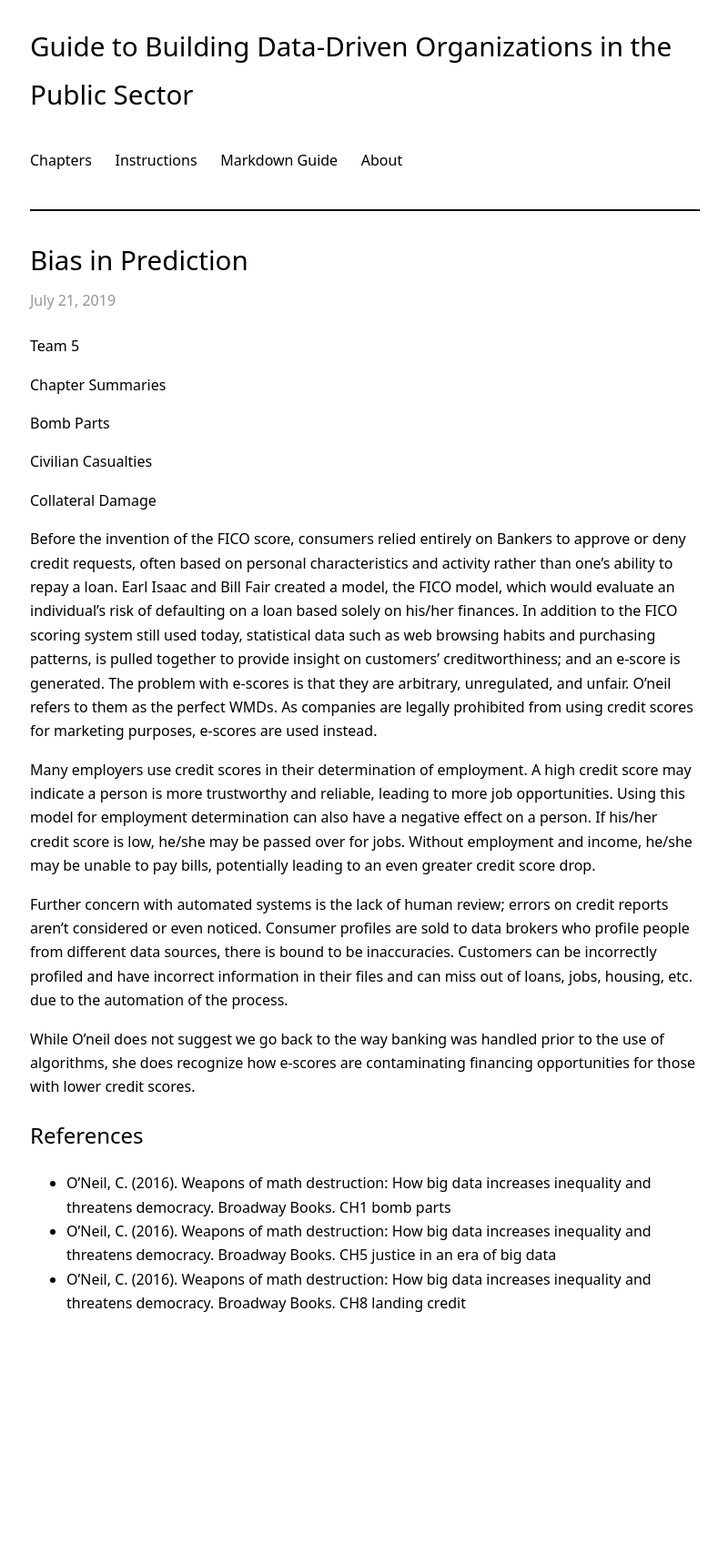
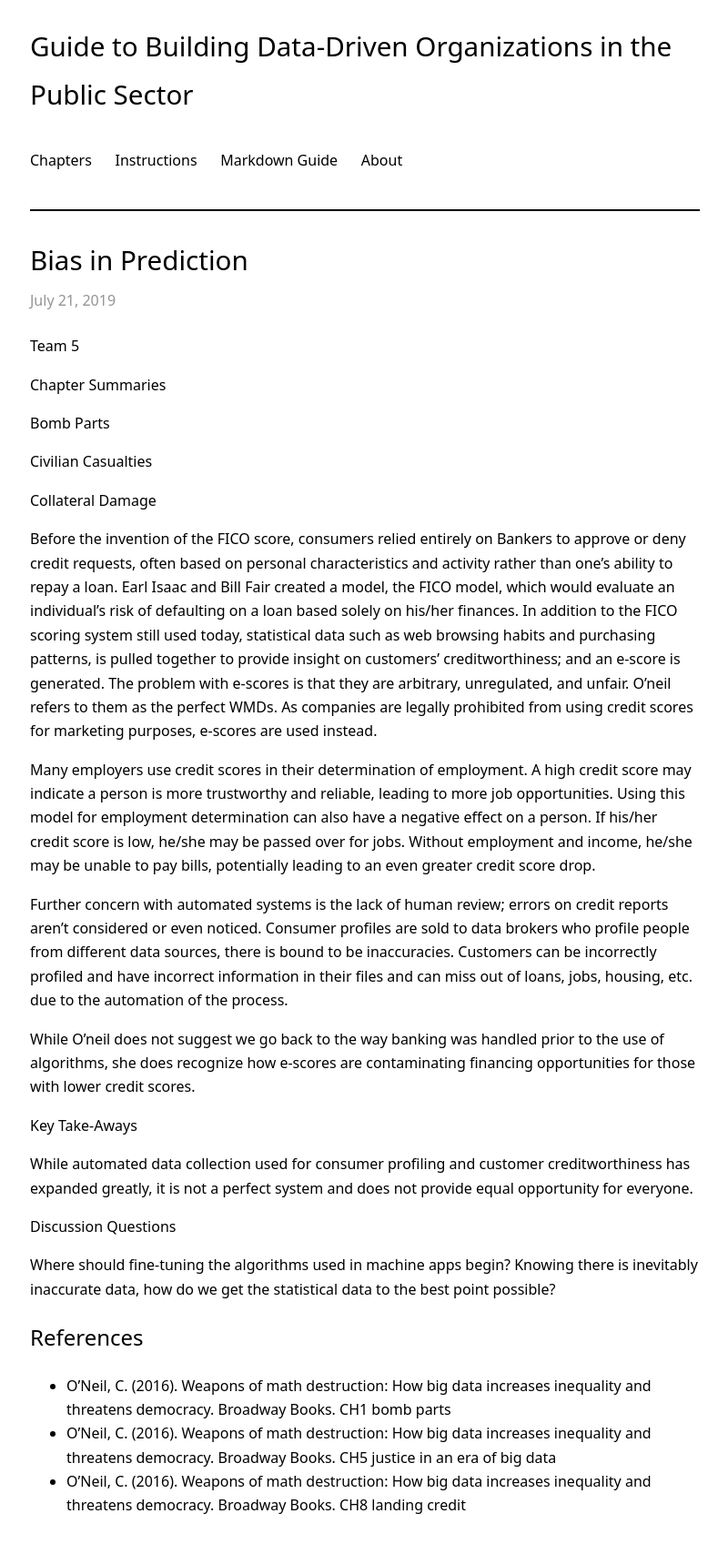
Before and after one commit to RandyWilkinsASU/ddm-textbook-summer-2019, a Jekyll site: the page built from _posts/2019-07-21-ch10-data-quality.md, in a window 1280 px wide. Shown: the whole page at 91% size, without its empty margins (239-1039 px from the left). Built offline with Jekyll 4.4.1, drawn with Linux system fonts in a browser that asks for light colours; our own code applies the rules of GitHub Pages for plain Markdown files; before the commit the page ends 1486 px from its top, so only the background shows below that.

Commit message:
Update key take-aways

```diff
--- a/_posts/2019-07-21-ch10-data-quality.md
+++ b/_posts/2019-07-21-ch10-data-quality.md
@@ -20,6 +20,13 @@ Further concern with automated systems is the lack of human review; errors on cr
 
 While O’neil does not suggest we go back to the way banking was handled prior to the use of algorithms, she does recognize how e-scores are contaminating financing opportunities for those with lower credit scores.
 
+Key Take-Aways
+
+While automated data collection used for consumer profiling and customer creditworthiness has expanded greatly, it is not a perfect system and does not provide equal opportunity for everyone.
+
+Discussion Questions
+
+Where should fine-tuning the algorithms used in machine apps begin? Knowing there is inevitably inaccurate data, how do we get the statistical data to the best point possible?
 
 
 ## References
```
